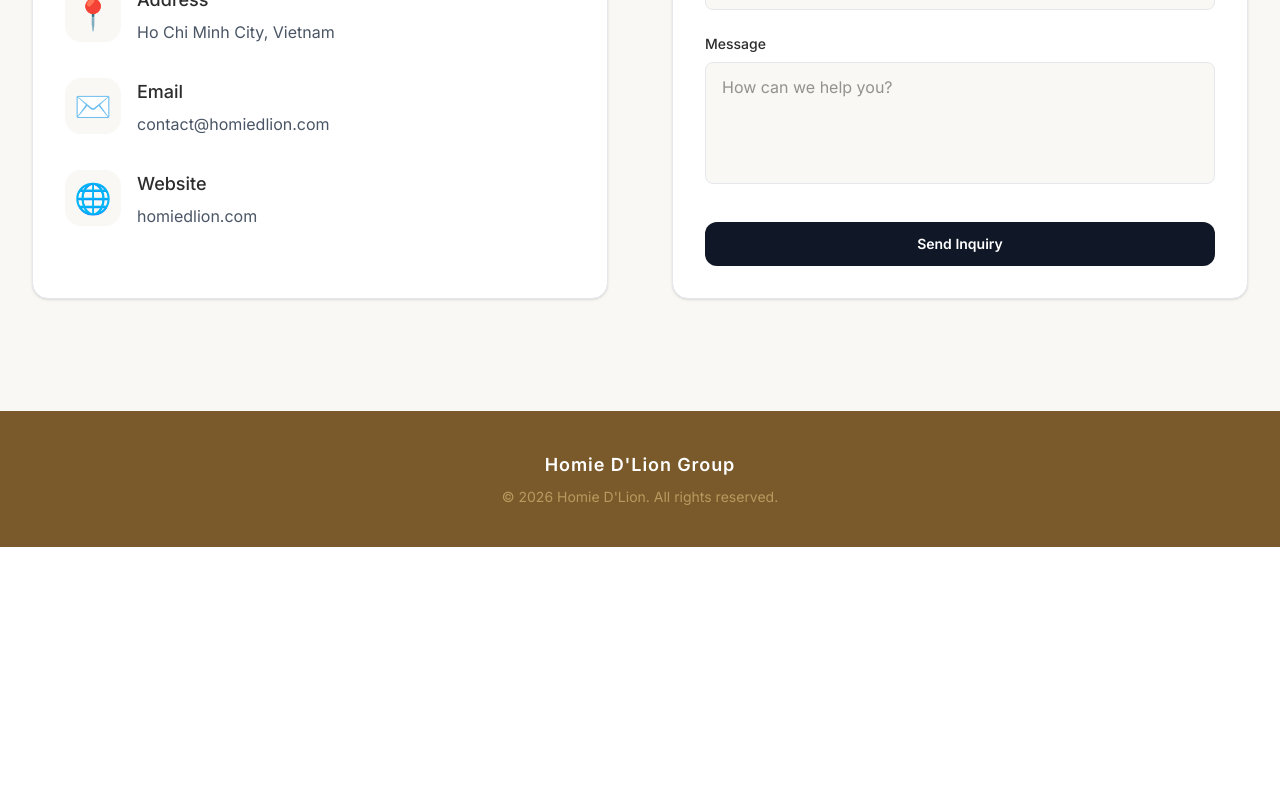
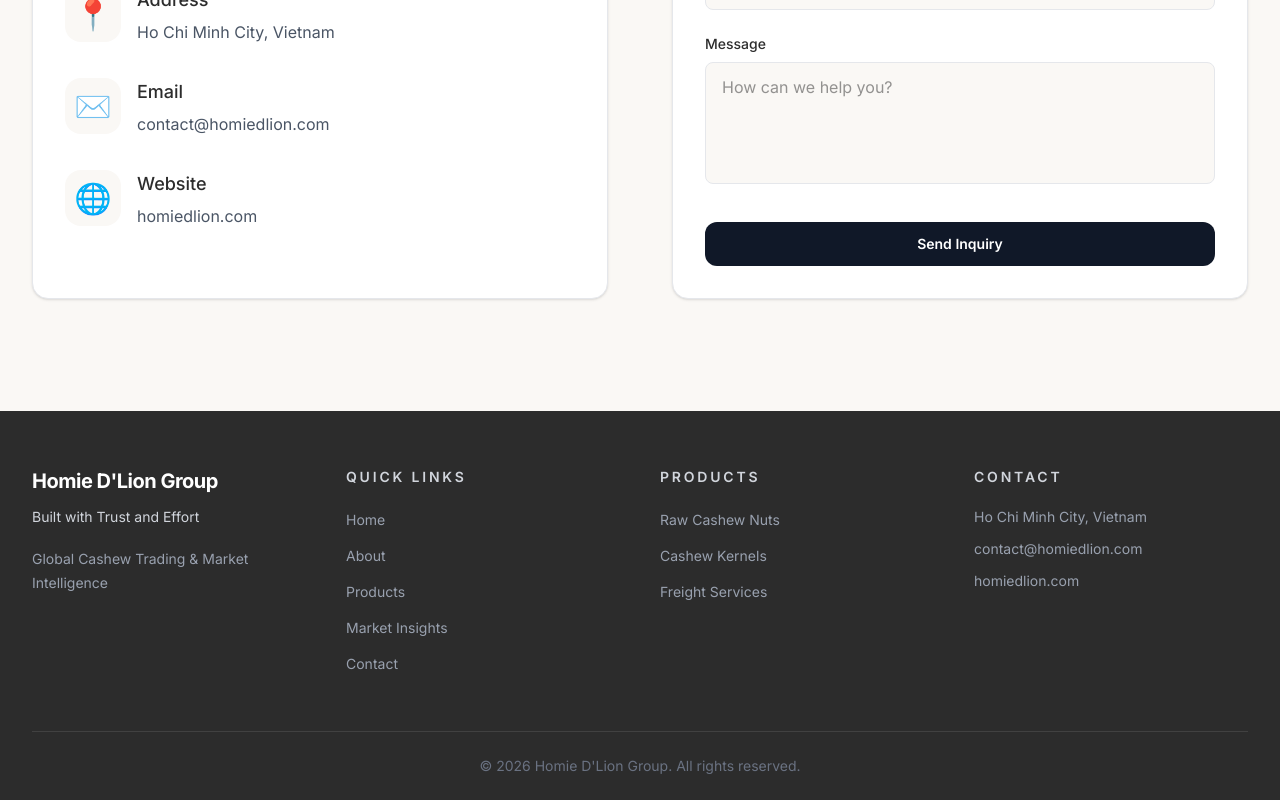
Before and after one commit to NamQuannnn/homiedlion-website, a Next.js app: page /en in a window 1280 px wide. Shown: the part 3610-4410 px from the top of the page. Before the commit the page ends 4157 px from the top, so only its background shows below. Built offline with nearby package versions, Linux system fonts and the light colour scheme.

Commit message:
v0.3.0: Improve Footer

```diff
--- a/src/components/layout/Footer.tsx
+++ b/src/components/layout/Footer.tsx
@@ -1,16 +1,105 @@
-import { theme } from '@/lib/theme';
+import { Link } from "@/i18n/routing";
+
+import Container from "@/components/ui/Container";
+import { navigation } from "@/config/navigation";
+import { site } from "@/config/site";
 
 export default function Footer() {
+  const enabledNavItems = navigation.filter((item) => item.enabled);
+
+  const productLinks = [
+    {
+      label: "Raw Cashew Nuts",
+      href: "/products/raw-cashew-nuts",
+    },
+    {
+      label: "Cashew Kernels",
+      href: "/products/cashew-kernels",
+    },
+    {
+      label: "Freight Services",
+      href: "/products/freight-services",
+    },
+  ];
+
   return (
-    <footer className="bg-[#7A5A2B] text-white mt-auto">
-      <div className={`${theme.layout.container} py-10`}>
-        <div className="flex flex-col items-center justify-center text-center space-y-2">
-          <h2 className="text-lg font-semibold tracking-wider">Homie D'Lion Group</h2>
-          <p className="text-[#B89A5E] text-sm">
-            © {new Date().getFullYear()} Homie D'Lion. All rights reserved.
-          </p>
+    <footer className="mt-auto bg-[#2C2C2C] text-white">
+      <Container>
+        <div className="grid gap-10 py-14 md:grid-cols-2 lg:grid-cols-4">
+          <div className="lg:col-span-1">
+            <Link href="/" className="text-xl font-bold tracking-tight">
+              {site.name}
+            </Link>
+
+            <p className="mt-3 text-sm text-gray-300">{site.tagline}</p>
+
+            <p className="mt-5 max-w-xs text-sm leading-6 text-gray-400">
+              {site.description}
+            </p>
+          </div>
+
+          <div>
+            <h3 className="text-sm font-semibold uppercase tracking-[0.2em] text-gray-300">
+              Quick Links
+            </h3>
+
+            <ul className="mt-5 space-y-3">
+              {enabledNavItems.map((item) => (
+                <li key={item.href}>
+                  <Link
+                    href={item.href}
+                    className="text-sm text-gray-400 transition hover:text-white"
+                  >
+                    {item.label}
+                  </Link>
+                </li>
+              ))}
+            </ul>
+          </div>
+
+          <div>
+            <h3 className="text-sm font-semibold uppercase tracking-[0.2em] text-gray-300">
+              Products
+            </h3>
+
+            <ul className="mt-5 space-y-3">
+              {productLinks.map((item) => (
+                <li key={item.href}>
+                  <Link
+                    href={item.href}
+                    className="text-sm text-gray-400 transition hover:text-white"
+                  >
+                    {item.label}
+                  </Link>
+                </li>
+              ))}
+            </ul>
+          </div>
+
+          <div>
+            <h3 className="text-sm font-semibold uppercase tracking-[0.2em] text-gray-300">
+              Contact
+            </h3>
+
+            <ul className="mt-5 space-y-3 text-sm text-gray-400">
+              <li>{site.location}</li>
+              <li>
+                <a
+                  href={`mailto:${site.email}`}
+                  className="transition hover:text-white"
+                >
+                  {site.email}
+                </a>
+              </li>
+              <li>{site.domain}</li>
+            </ul>
+          </div>
         </div>
-      </div>
+
+        <div className="border-t border-white/10 py-6 text-center text-sm text-gray-500">
+          © {new Date().getFullYear()} {site.name}. All rights reserved.
+        </div>
+      </Container>
     </footer>
   );
 }
```
